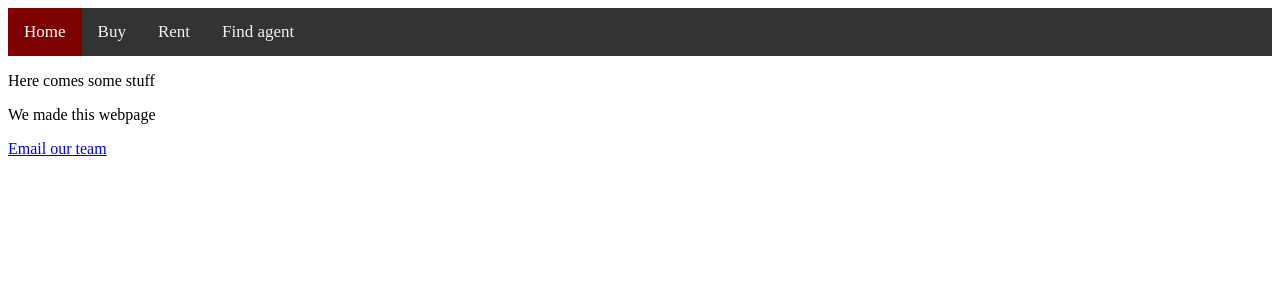
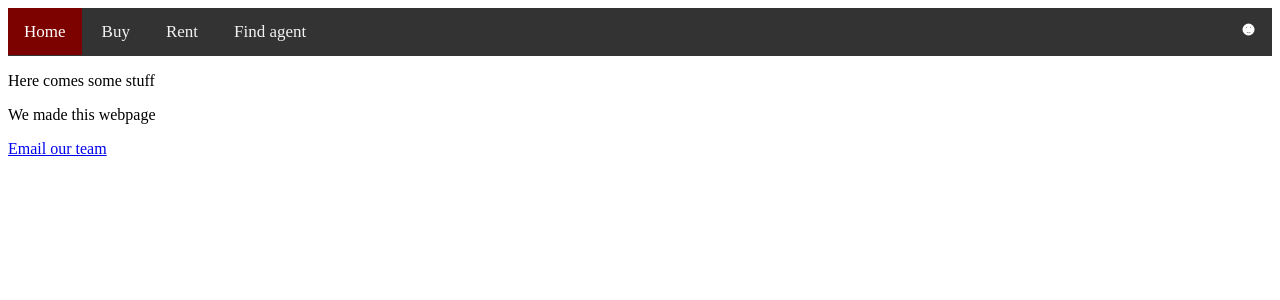
Before and after one commit to Alexander-HR/VLN2, a Django app: page / in a window 1280 px wide. Shown: the top 300 px of the page. Run offline with Django 5.2, Linux system fonts and the light colour scheme.

Commit message:
Added user profile to the navbar

```diff
--- a/vln2/CastleApartments/static/main.css
+++ b/vln2/CastleApartments/static/main.css
@@ -2,10 +2,12 @@
 .topnav {
     background-color: #333;
     overflow: hidden;
+    display: flex;
+    justify-content: space-between;
+    align-items: center;
 }
 
-.topnav a{
-    float: left;
+.nav-left a, .nav-right a {
     color: #f2f2f2;
     text-align: center;
     padding: 14px 16px;
--- a/vln2/CastleApartments/templates/navbar.html
+++ b/vln2/CastleApartments/templates/navbar.html
@@ -5,14 +5,21 @@
 <head>
     <meta charset="UTF-8">
     <link rel="stylesheet" href="{% static 'main.css' %}">
+
     <title>{% block title %} CastleApartments{% endblock %}</title>
 </head>
 <body>
     <div class="topnav">
-  <a class="active" href="#home">Home</a>
-  <a href="#this">Buy</a>
-  <a href="#that">Rent</a>
-  <a href="#other">Find agent</a>
+        <div class="nav-left">
+            <a class="active" href="#home">Home</a>
+            <a href="#this">Buy</a>
+            <a href="#that">Rent</a>
+            <a href="#other">Find agent</a>
+        </div>
+        <div class="nav-right">
+            <a href="#profile" style="float:right;"><img src="{% static 'images/smiley.png' %}" alt="Profile"
+            style="width:15px;height:15px;"></a>
+        </div>
     </div>
 
 <div class ="container">{% block content %} {% endblock %}</div>
```
Also changed, not shown: vln2/CastleApartments/static/images/smiley.png (added), vln2/db.sqlite3, 2 other files.
